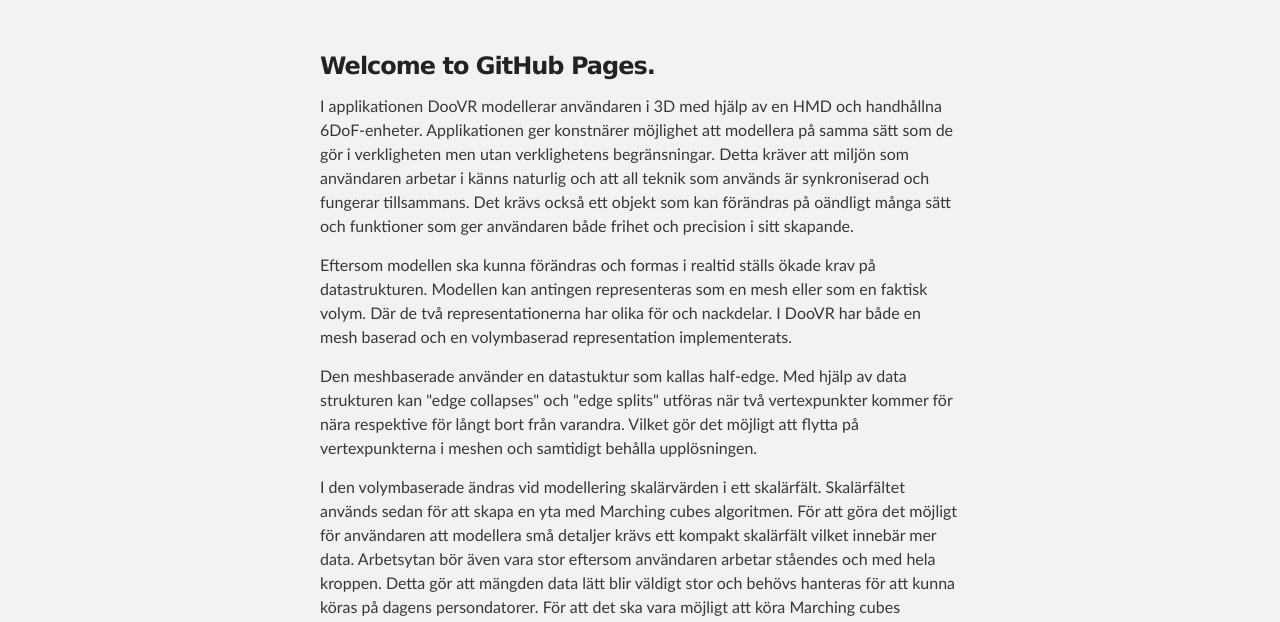
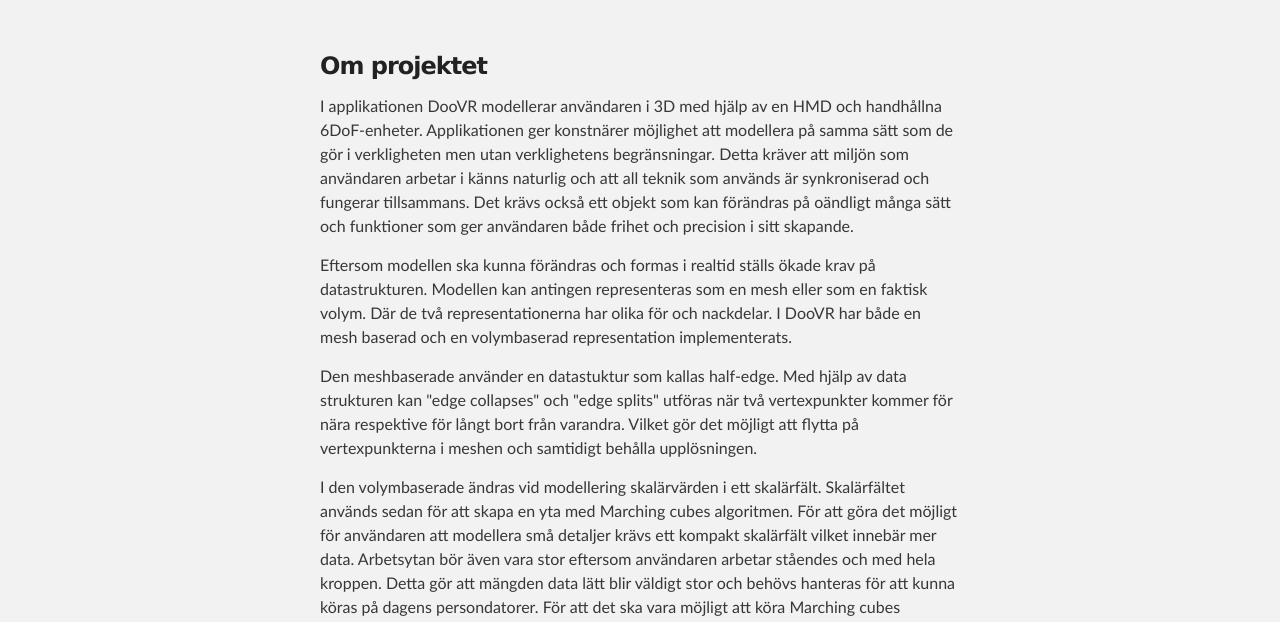
Before and after one commit to Isafo/DooVR_showcase, a plain HTML site: page index.html in a window 1280 px wide. Shown: the part 176-798 px from the top of the page. Drawn offline with Linux system fonts and the light colour scheme.

Commit message:
Update index.html

```diff
--- a/index.html
+++ b/index.html
@@ -31,8 +31,7 @@
     <!-- MAIN CONTENT -->
     <div id="main_content_wrap" class="outer">
       <section id="main_content" class="inner">
-        <h3>
-<a id="welcome-to-github-pages" class="anchor" href="#welcome-to-github-pages" aria-hidden="true"><span aria-hidden="true" class="octicon octicon-link"></span></a>Welcome to GitHub Pages.</h3>
+        <h3>Om projektet</h3>
 
         <p>I applikationen DooVR modellerar användaren i 3D med hjälp av en HMD och handhållna 6DoF-enheter. Applikationen ger konstnärer möjlighet att modellera på samma sätt som de gör i verkligheten men utan verklighetens begränsningar. Detta kräver att miljön som användaren arbetar i känns naturlig och att all teknik som används är synkroniserad och fungerar tillsammans. Det krävs också ett objekt som kan förändras på oändligt många sätt och funktioner som ger användaren både frihet och precision i sitt skapande.</p>
 
```
Lines whose indentation alone changed are shown as unchanged.
